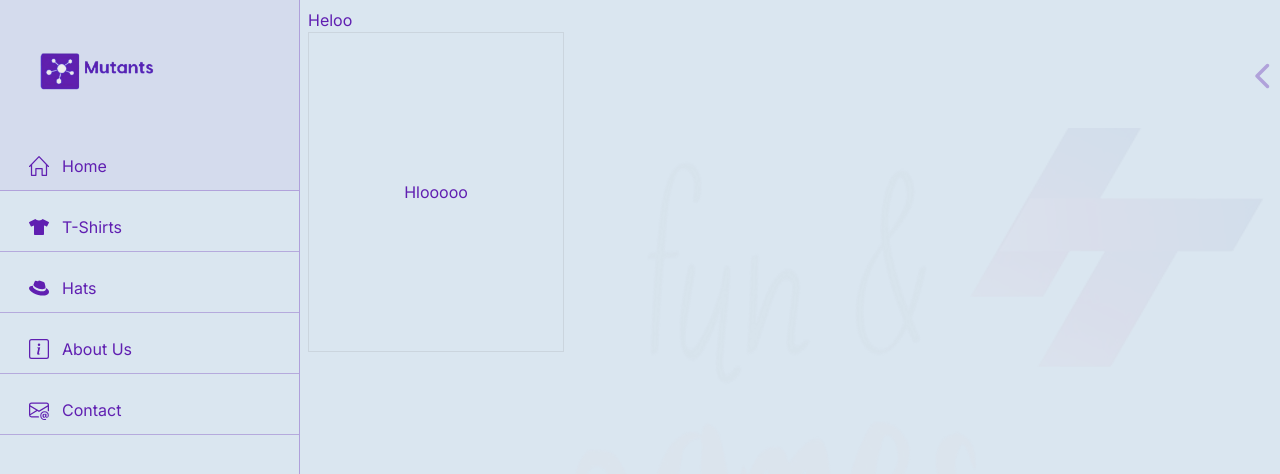
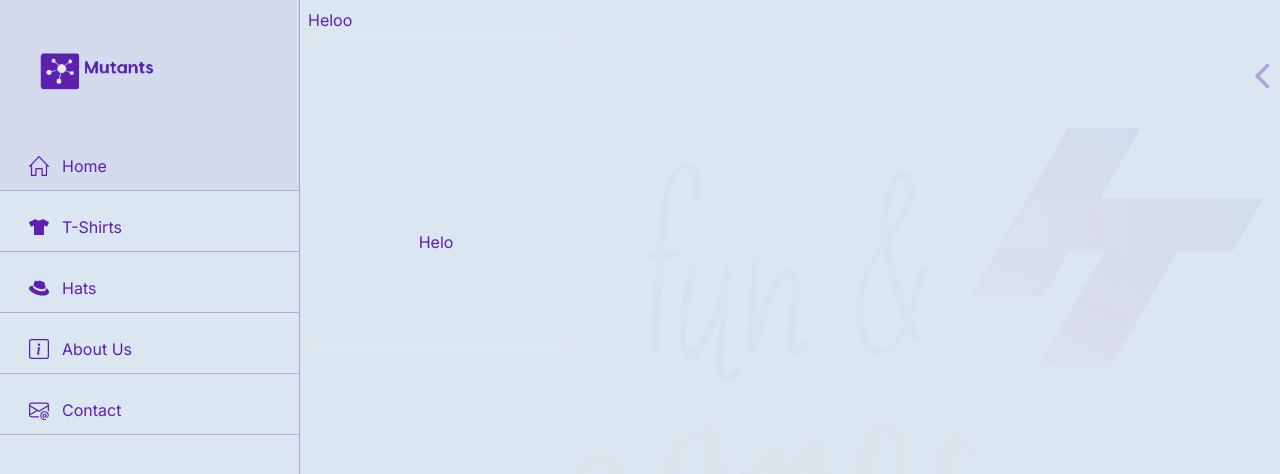
Before and after one commit to Anoopanil413/Mutants, a Next.js app: page / in a window 1280 px wide. Shown: the top 474 px of the page. Built offline with nearby package versions, Linux system fonts and the light colour scheme.

Commit message:
card design start

```diff
--- a/src/components/Cards/Card.tsx
+++ b/src/components/Cards/Card.tsx
@@ -5,10 +5,10 @@ const Card = ({}) => {
   return (
     <>
 
-    <div className=' w-64 min-w-[250px] max-w-[300px] h-[320px]  border border-customBg-bgcoldark/10 flex flex-col justify-center items-center relative'>
+    <div className=' w-64 min-w-[250px] max-w-[300px] h-[320px]  border dark:border-custom-primarydark/30 flex flex-col justify-center items-center relative'>
 
-    <div className='quartercircle' />
-            Hlooooo
+    <div id='quartercircle' />
+            Helo
     <div>
 
     </div>
--- a/src/components/Cards/card.css
+++ b/src/components/Cards/card.css
@@ -1,9 +1,8 @@
 
-.quarter_circle {
+#quartercircle {
     width: 100px;
     height: 100px;
     border-radius: 100% 0 0 0;
     background: blue;
-    background: blue;
-    clip-path: polygon(0 0, 100% 0, 0 100%);
+    clip-path: polygon(0 0, 0 0, 0 100%);
   }
```
